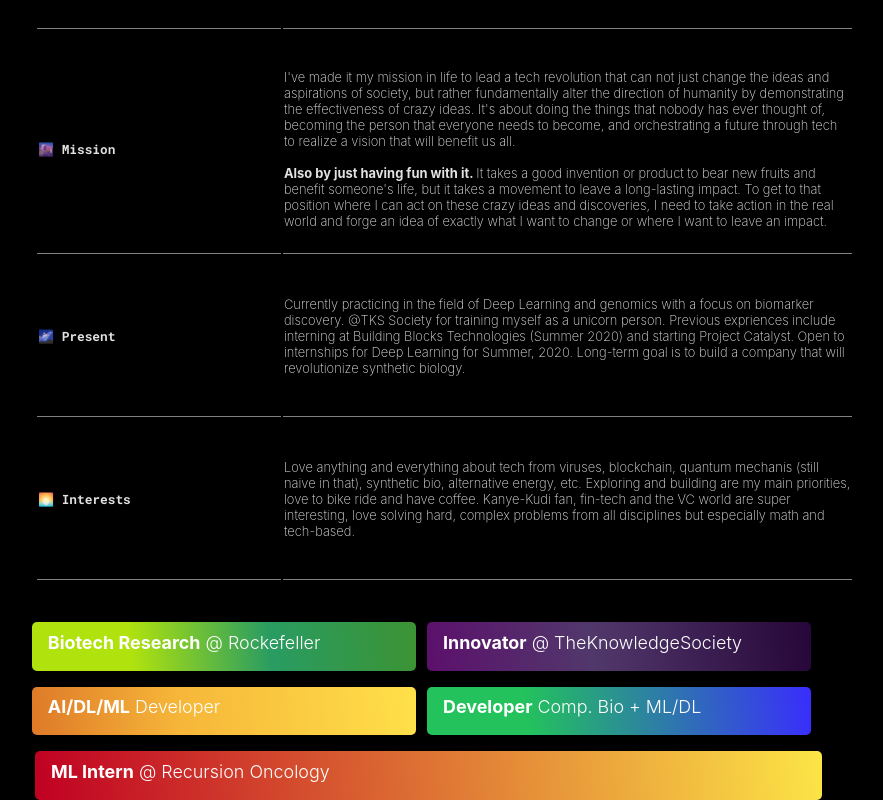
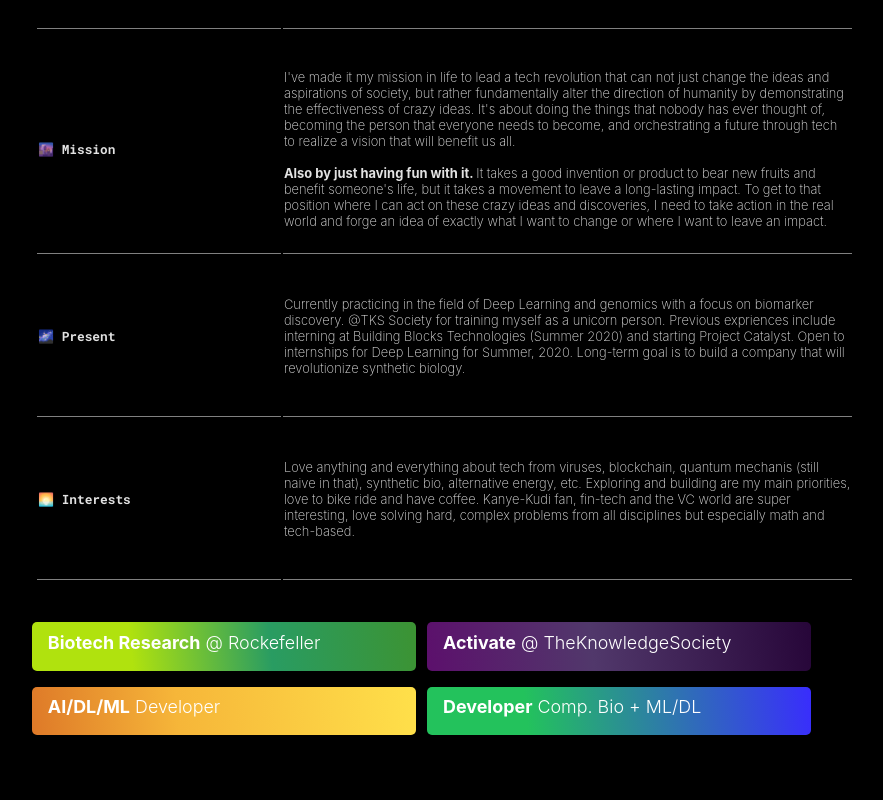
Before and after one commit to devpatelio/devpatelio.github.io, a plain HTML site: page index.html in a window 1280 px wide. Shown: the part 964-1764 px from the top of the page, without its empty margins (221-1104 px from the left). After the commit the page ends 1699 px from the top, so only its background shows below. Drawn offline with Linux system fonts and the light colour scheme.

Commit message:
Update index.html

```diff
--- a/index.html
+++ b/index.html
@@ -107,7 +107,7 @@
                 <h3 class="status-title" > <strong>Biotech Research</strong> @ Rockefeller</h3>
             </div>
             <div class="status-icon" id="innovator" style="background: linear-gradient(84deg, rgba(92,16,108,1) 0%, rgba(81,56,107,1) 43%, rgba(39,6,57,1) 100%)">
-                <h3 class="status-title" > <strong>Innovator</strong> @ TheKnowledgeSociety</h3>
+                <h3 class="status-title" > <strong>Activate</strong> @ TheKnowledgeSociety</h3>
             </div>
             <div id="developer" class="status-icon" style="background: linear-gradient(84deg, rgba(222,121,40,1) 0%, rgba(246,182,57,1) 38%, rgba(255,224,74,1) 100%);
             ">
@@ -116,11 +116,11 @@
             <div id="compbio" class="status-icon" style="background: linear-gradient(84deg, rgba(35,194,92,1) 26%, rgba(57,45,253,1) 100%);">
                 <h3 class="status-title" > <strong>Developer</strong> Comp. Bio + ML/DL </h3>
             </div>
-            <div id="intern" class="status-icon" style="
+<!--             <div id="intern" class="status-icon" style="
             background: linear-gradient(84deg, rgba(192,0,34,1) 0%, rgba(252,229,70,1) 100%);
             ">
                 <h3 class="status-title" > <strong>ML Intern</strong> @ Recursion Oncology</h3>
-            </div>
+            </div> -->
 
 
         </div>
```
